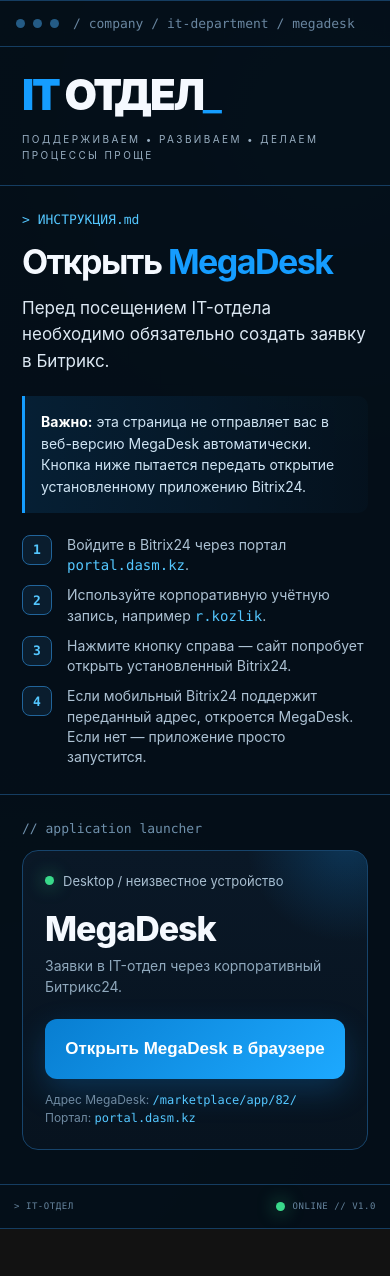
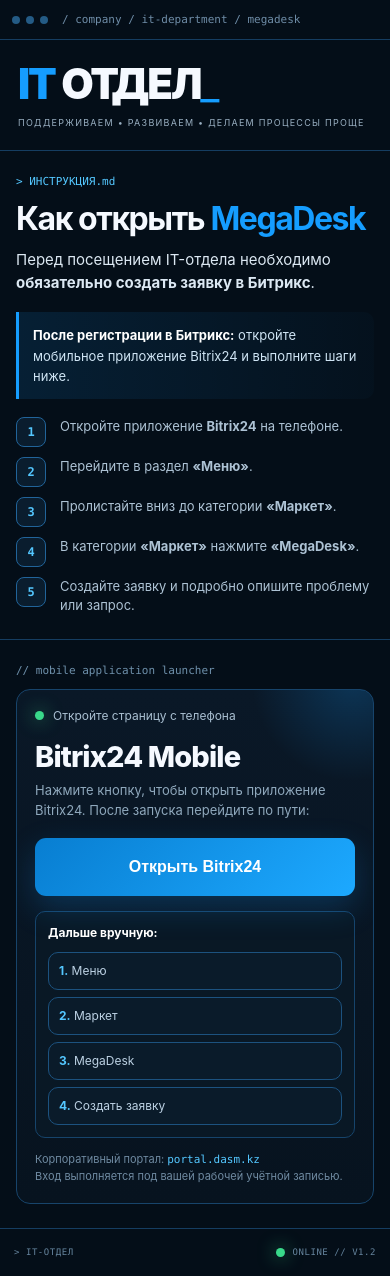
Before and after one commit to ARIEm-hub/MegaDesk, a plain HTML site: page index.html in a window 390 px wide. Before the commit the page ends 1229 px from the top, so only its background shows below. Drawn offline with Linux system fonts and the light colour scheme.

Commit message:
Add files via upload

```diff
--- a/index.html
+++ b/index.html
@@ -2,7 +2,7 @@
 <html lang="ru">
 <head>
   <meta charset="utf-8">
-  <meta name="viewport" content="width=device-width,initial-scale=1,viewport-fit=cover">
+  <meta name="viewport" content="width=device-width,initial-scale=1,viewport-fit=cover,user-scalable=no">
   <meta name="theme-color" content="#07111f">
   <meta name="color-scheme" content="dark">
   <title>IT Отдел — MegaDesk</title>
@@ -11,18 +11,17 @@
     :root{
       --bg:#050d16;
       --panel:#081522;
-      --panel2:#0b1a2a;
+      --panel2:#0a1928;
       --line:#153d61;
+      --line2:#1c527f;
       --blue:#159dff;
       --cyan:#54c7ff;
       --text:#f5f9ff;
       --muted:#8ca7bf;
       --green:#39d98a;
-      --warning:#ffc857;
     }
 
     *{box-sizing:border-box}
-
     html,body{
       margin:0;
       min-height:100%;
@@ -32,15 +31,12 @@
         linear-gradient(180deg,#06101a 0%,#050d16 100%);
       color:var(--text);
       font-family:Inter,Segoe UI,Arial,sans-serif;
+      -webkit-font-smoothing:antialiased;
     }
 
     body{
       min-height:100vh;
-      display:flex;
-      align-items:center;
-      justify-content:center;
       padding:18px;
-      overflow-x:hidden;
     }
 
     body::before{
@@ -48,7 +44,7 @@
       position:fixed;
       inset:0;
       pointer-events:none;
-      opacity:.16;
+      opacity:.14;
       background-image:
         linear-gradient(rgba(84,199,255,.12) 1px,transparent 1px),
         linear-gradient(90deg,rgba(84,199,255,.12) 1px,transparent 1px);
@@ -57,10 +53,11 @@
     }
 
     .app{
-      width:min(1040px,100%);
+      width:min(1080px,100%);
+      margin:0 auto;
       border:1px solid var(--line);
       border-radius:20px;
-      background:rgba(5,15,25,.94);
+      background:rgba(5,15,25,.95);
       box-shadow:0 30px 100px rgba(0,0,0,.42);
       overflow:hidden;
       position:relative;
@@ -68,31 +65,35 @@
     }
 
     .windowbar{
-      height:46px;
+      min-height:46px;
       display:flex;
       align-items:center;
+      gap:14px;
       padding:0 16px;
       border-bottom:1px solid var(--line);
       color:#6f8da8;
       font:13px ui-monospace,SFMono-Regular,Consolas,monospace;
-      gap:14px;
     }
 
-    .dots{display:flex;gap:8px}
+    .dots{display:flex;gap:8px;flex:0 0 auto}
     .dots i{
+      width:9px;height:9px;border-radius:50%;
+      background:#245b85;
       display:block;
-      width:9px;
-      height:9px;
-      border-radius:50%;
-      background:#245b85;
     }
 
-    .windowbar .path{opacity:.95}
-    .windowbar .nav{
+    .path{
+      overflow:hidden;
+      text-overflow:ellipsis;
+      white-space:nowrap;
+    }
+
+    .nav{
       margin-left:auto;
       letter-spacing:.08em;
       text-transform:uppercase;
       font-size:11px;
+      white-space:nowrap;
     }
 
     header{
@@ -107,9 +108,9 @@
       position:absolute;
       right:32px;
       top:34px;
-      max-width:350px;
+      max-width:330px;
       color:#2f6e9e;
-      opacity:.42;
+      opacity:.38;
       font:14px/1.8 ui-monospace,SFMono-Regular,Consolas,monospace;
     }
 
@@ -131,12 +132,13 @@
       font-size:12px;
       letter-spacing:.24em;
       text-transform:uppercase;
+      max-width:680px;
     }
 
     .layout{
       display:grid;
-      grid-template-columns:1.1fr .9fr;
-      min-height:430px;
+      grid-template-columns:1.12fr .88fr;
+      min-height:500px;
     }
 
     .left,.right{
@@ -167,7 +169,6 @@
       font-size:17px;
       line-height:1.55;
       margin:0 0 22px;
-      max-width:650px;
     }
 
     .notice{
@@ -181,27 +182,25 @@
       margin-bottom:22px;
     }
 
-    .notice strong{color:white}
+    .notice strong{color:#fff}
 
     .steps{
       display:grid;
-      gap:10px;
-      margin-top:18px;
+      gap:12px;
     }
 
     .step{
       display:grid;
-      grid-template-columns:34px 1fr;
-      gap:11px;
+      grid-template-columns:36px 1fr;
+      gap:12px;
       align-items:start;
       color:#adc2d4;
       font-size:14px;
-      line-height:1.45;
+      line-height:1.5;
     }
 
     .num{
-      width:30px;
-      height:30px;
+      width:32px;height:32px;
       display:grid;
       place-items:center;
       border:1px solid #21649a;
@@ -259,6 +258,7 @@
       width:9px;height:9px;border-radius:50%;
       background:var(--green);
       box-shadow:0 0 18px rgba(57,217,138,.75);
+      flex:0 0 auto;
     }
 
     .mega{
@@ -271,9 +271,11 @@
     .sub{
       color:#8fa8bc;
       font-size:14px;
-      line-height:1.5;
+      line-height:1.55;
       margin-bottom:22px;
     }
+
+    .sub strong{color:#dcecff}
 
     button{
       width:100%;
@@ -287,34 +289,57 @@
       cursor:pointer;
       box-shadow:0 12px 32px rgba(21,157,255,.22);
       transition:.18s transform,.18s filter;
+      touch-action:manipulation;
     }
 
-    button:active{transform:translateY(1px);filter:brightness(.95)}
-
-    .mini{
-      margin-top:12px;
-      color:#6f8aa1;
-      font-size:12px;
-      line-height:1.5;
+    button:active{
+      transform:translateY(1px);
+      filter:brightness(.95);
     }
 
-    .result{
-      display:none;
+    .hint{
       margin-top:15px;
-      padding:12px 13px;
+      padding:13px 14px;
+      border:1px solid #16446b;
+      background:#091825;
       border-radius:10px;
-      background:#0a1927;
-      border:1px solid #1a466a;
-      color:#b8ccdc;
+      color:#adc3d4;
       font-size:13px;
       line-height:1.5;
     }
 
-    .result.show{display:block}
-    .result.warn{border-color:#6b5722;color:#dccb9d}
+    .hint strong{color:#fff}
+
+    .route{
+      display:flex;
+      flex-wrap:wrap;
+      gap:7px;
+      margin-top:10px;
+    }
+
+    .route span{
+      border:1px solid var(--line2);
+      background:#0a1b2a;
+      border-radius:999px;
+      padding:7px 10px;
+      color:#bcd1e3;
+      font-size:12px;
+    }
+
+    .route b{
+      color:var(--cyan);
+      font-weight:700;
+    }
+
+    .mini{
+      margin-top:13px;
+      color:#6f8aa1;
+      font-size:12px;
+      line-height:1.55;
+    }
 
     footer{
-      height:44px;
+      min-height:44px;
       border-top:1px solid var(--line);
       display:flex;
       align-items:center;
@@ -332,18 +357,182 @@
       gap:8px;
     }
 
+    /* МОБИЛЬНАЯ ВЕРСИЯ */
     @media(max-width:780px){
-      body{padding:0}
-      .app{min-height:100vh;border-radius:0;border-left:0;border-right:0}
-      .windowbar .nav{display:none}
-      header{padding:28px 22px 22px}
+      html,body{width:100%;overflow-x:hidden}
+      body{
+        padding:0;
+        background:#050d16;
+      }
+
+      body::before{
+        background-size:24px 24px;
+        opacity:.12;
+      }
+
+      .app{
+        width:100%;
+        min-height:100vh;
+        border:0;
+        border-radius:0;
+        box-shadow:none;
+      }
+
+      .windowbar{
+        min-height:40px;
+        padding:0 14px;
+        font-size:11px;
+      }
+
+      .dots{gap:6px}
+      .dots i{width:8px;height:8px}
+      .nav{display:none}
+
+      header{
+        padding:24px 18px 20px;
+      }
+
       header::after{display:none}
-      .tagline{font-size:10px;line-height:1.6}
-      .layout{grid-template-columns:1fr}
-      .left,.right{padding:26px 22px}
-      .left{border-right:0;border-bottom:1px solid var(--line)}
-      .right{padding-bottom:34px}
-      footer{padding:0 14px;font-size:9px}
+
+      .brand{
+        font-size:48px;
+        line-height:.95;
+        letter-spacing:-.05em;
+      }
+
+      .tagline{
+        margin-top:12px;
+        font-size:9px;
+        line-height:1.55;
+        letter-spacing:.14em;
+      }
+
+      .layout{
+        display:block;
+        min-height:0;
+      }
+
+      .left,.right{
+        padding:24px 18px;
+      }
+
+      .left{
+        border-right:0;
+        border-bottom:1px solid var(--line);
+      }
+
+      .filetab{
+        font-size:11px;
+        margin-bottom:14px;
+      }
+
+      h1{
+        font-size:36px;
+        line-height:1.05;
+        margin-bottom:14px;
+      }
+
+      .lead{
+        font-size:15px;
+        line-height:1.5;
+        margin-bottom:18px;
+      }
+
+      .notice{
+        padding:13px 14px;
+        font-size:13px;
+        margin-bottom:18px;
+      }
+
+      .steps{
+        gap:10px;
+      }
+
+      .step{
+        grid-template-columns:34px 1fr;
+        gap:10px;
+        font-size:13px;
+        line-height:1.45;
+      }
+
+      .num{
+        width:30px;
+        height:30px;
+        font-size:12px;
+      }
+
+      .right{
+        display:block;
+      }
+
+      .terminal-title{
+        font-size:11px;
+        margin-bottom:12px;
+      }
+
+      .launcher{
+        padding:18px;
+        border-radius:14px;
+      }
+
+      .status{
+        font-size:12px;
+        margin-bottom:16px;
+      }
+
+      .mega{
+        font-size:29px;
+      }
+
+      .sub{
+        font-size:13px;
+        margin-bottom:18px;
+      }
+
+      button{
+        min-height:58px;
+        font-size:16px;
+        border-radius:11px;
+      }
+
+      .hint{
+        font-size:12px;
+        padding:12px;
+      }
+
+      .route{
+        display:grid;
+        grid-template-columns:1fr;
+        gap:7px;
+      }
+
+      .route span{
+        border-radius:10px;
+        padding:9px 10px;
+      }
+
+      .mini{
+        font-size:11px;
+      }
+
+      footer{
+        padding:12px 14px;
+        min-height:48px;
+        font-size:9px;
+        gap:8px;
+      }
+
+      footer .rightfoot{
+        margin-left:auto;
+      }
+    }
+
+    /* Очень узкие телефоны */
+    @media(max-width:390px){
+      .brand{font-size:42px}
+      h1{font-size:32px}
+      .left,.right{padding-left:16px;padding-right:16px}
+      .windowbar{padding-left:12px;padding-right:12px}
     }
   </style>
 </head>
@@ -364,38 +553,46 @@
     <section class="layout">
       <div class="left">
         <div class="filetab">&gt; ИНСТРУКЦИЯ.md</div>
-        <h1>Открыть <span>MegaDesk</span></h1>
+        <h1>Как открыть <span>MegaDesk</span></h1>
+
         <p class="lead">
-          Перед посещением IT-отдела необходимо обязательно создать заявку в Битрикс.
+          Перед посещением IT-отдела необходимо <strong>обязательно создать заявку в Битрикс</strong>.
         </p>
 
         <div class="notice">
-          <strong>Важно:</strong> эта страница не отправляет вас в веб-версию MegaDesk автоматически.
-          Кнопка ниже пытается передать открытие установленному приложению Bitrix24.
+          <strong>После регистрации в Битрикс:</strong> откройте мобильное приложение Bitrix24 и выполните шаги ниже.
         </div>
 
         <div class="steps">
           <div class="step">
             <div class="num">1</div>
-            <div>Войдите в Bitrix24 через портал <code>portal.dasm.kz</code>.</div>
+            <div>Откройте приложение <strong>Bitrix24</strong> на телефоне.</div>
           </div>
+
           <div class="step">
             <div class="num">2</div>
-            <div>Используйте корпоративную учётную запись, например <code>r.kozlik</code>.</div>
+            <div>Перейдите в раздел <strong>«Меню»</strong>.</div>
           </div>
+
           <div class="step">
             <div class="num">3</div>
-            <div>Нажмите кнопку справа — сайт попробует открыть установленный Bitrix24.</div>
+            <div>Пролистайте вниз до категории <strong>«Маркет»</strong>.</div>
           </div>
+
           <div class="step">
             <div class="num">4</div>
-            <div>Если мобильный Bitrix24 поддержит переданный адрес, откроется MegaDesk. Если нет — приложение просто запустится.</div>
+            <div>В категории <strong>«Маркет»</strong> нажмите <strong>«MegaDesk»</strong>.</div>
+          </div>
+
+          <div class="step">
+            <div class="num">5</div>
+            <div>Создайте заявку и подробно опишите проблему или запрос.</div>
           </div>
         </div>
       </div>
 
       <div class="right">
-        <div class="terminal-title">// application launcher</div>
+        <div class="terminal-title">// mobile application launcher</div>
 
         <div class="launcher">
           <div class="status">
@@ -403,18 +600,28 @@
             <span id="deviceStatus">Определяем устройство…</span>
           </div>
 
-          <div class="mega">MegaDesk</div>
+          <div class="mega">Bitrix24 Mobile</div>
+
           <div class="sub">
-            Заявки в IT-отдел через корпоративный Битрикс24.
+            Нажмите кнопку, чтобы открыть приложение Bitrix24.
+            После запуска перейдите по пути:
           </div>
 
-          <button id="launchBtn" type="button">Открыть MegaDesk</button>
+          <button id="launchBtn" type="button">Открыть Bitrix24</button>
 
-          <div id="result" class="result"></div>
+          <div class="hint">
+            <strong>Дальше вручную:</strong>
+            <div class="route">
+              <span><b>1.</b> Меню</span>
+              <span><b>2.</b> Маркет</span>
+              <span><b>3.</b> MegaDesk</span>
+              <span><b>4.</b> Создать заявку</span>
+            </div>
+          </div>
 
           <div class="mini">
-            Адрес MegaDesk: <code>/marketplace/app/82/</code><br>
-            Портал: <code>portal.dasm.kz</code>
+            Корпоративный портал: <code>portal.dasm.kz</code><br>
+            Вход выполняется под вашей рабочей учётной записью.
           </div>
         </div>
       </div>
@@ -422,94 +629,42 @@
 
     <footer>
       &gt; IT-ОТДЕЛ
-      <div class="rightfoot"><span class="lamp"></span> ONLINE // v1.0</div>
+      <div class="rightfoot"><span class="lamp"></span> ONLINE // v1.2</div>
     </footer>
   </main>
 
 <script>
 (() => {
-  const PORTAL_HOST = 'portal.dasm.kz';
-  const MEGADESK_PATH = '/marketplace/app/82/';
-  const WEB_URL = `https://${PORTAL_HOST}${MEGADESK_PATH}`;
-
   const ua = navigator.userAgent || '';
   const isAndroid = /Android/i.test(ua);
   const isIOS = /iPhone|iPad|iPod/i.test(ua);
 
-  const deviceStatus = document.getElementById('deviceStatus');
+  const status = document.getElementById('deviceStatus');
   const button = document.getElementById('launchBtn');
-  const result = document.getElementById('result');
-
-  function show(message, warning = false) {
-    result.textContent = message;
-    result.className = 'result show' + (warning ? ' warn' : '');
-  }
 
   if (isAndroid) {
-    deviceStatus.textContent = 'Android // Bitrix24 launcher ready';
+    status.textContent = 'Android // Bitrix24 ready';
   } else if (isIOS) {
-    deviceStatus.textContent = 'iPhone / iPad // Bitrix24 launcher ready';
+    status.textContent = 'iPhone / iPad // Bitrix24 ready';
   } else {
-    deviceStatus.textContent = 'Desktop / неизвестное устройство';
-    button.textContent = 'Открыть MegaDesk в браузере';
+    status.textContent = 'Откройте страницу с телефона';
   }
 
   button.addEventListener('click', () => {
     if (isAndroid) {
-      /*
-       * ВАЖНО:
-       * Принудительно указываем package Bitrix24 и НЕ добавляем browser_fallback_url.
-       * Поэтому эта кнопка не должна специально отправлять пользователя в браузер.
-       *
-       * Если конкретная версия Bitrix24 не зарегистрирована как обработчик такого URL,
-       * Android может отказаться передавать внутренний путь приложению.
-       */
-      const intent =
-        `intent://${PORTAL_HOST}${MEGADESK_PATH}` +
-        `#Intent;scheme=https;package=com.bitrix24.android;end`;
-
-      show('Передаём ссылку приложению Bitrix24…');
-      window.location.href = intent;
-
-      setTimeout(() => {
-        if (!document.hidden) {
-          show(
-            'Bitrix24 не принял прямой переход в MegaDesk. Это ограничение мобильного приложения: внешнего deep-link на внутренний Marketplace-раздел может не быть.',
-            true
-          );
-        }
-      }, 1800);
-
+      // Запуск именно приложения Bitrix24, без browser fallback.
+      window.location.href =
+        'intent://open#Intent;scheme=bitrix24;package=com.bitrix24.android;end';
       return;
     }
 
     if (isIOS) {
-      /*
-       * Официально мобильный Bitrix24 не разбирает внутренний адрес после bitrix24://.
-       * Эта схема может только вывести приложение на передний план.
-       */
-      show('Открываем приложение Bitrix24…');
+      // Запуск установленного Bitrix24.
       window.location.href = 'bitrix24://';
-
-      setTimeout(() => {
-        if (!document.hidden) {
-          show(
-            'Не удалось открыть Bitrix24. Проверьте, установлено ли приложение.',
-            true
-          );
-        }
-      }, 1800);
-
       return;
     }
 
-    window.location.href = WEB_URL;
-  });
-
-  document.addEventListener('visibilitychange', () => {
-    if (document.hidden) {
-      result.className = 'result';
-    }
+    alert('Откройте эту страницу с телефона.');
   });
 })();
 </script>
```
Also changed, not shown: 1 other file.
